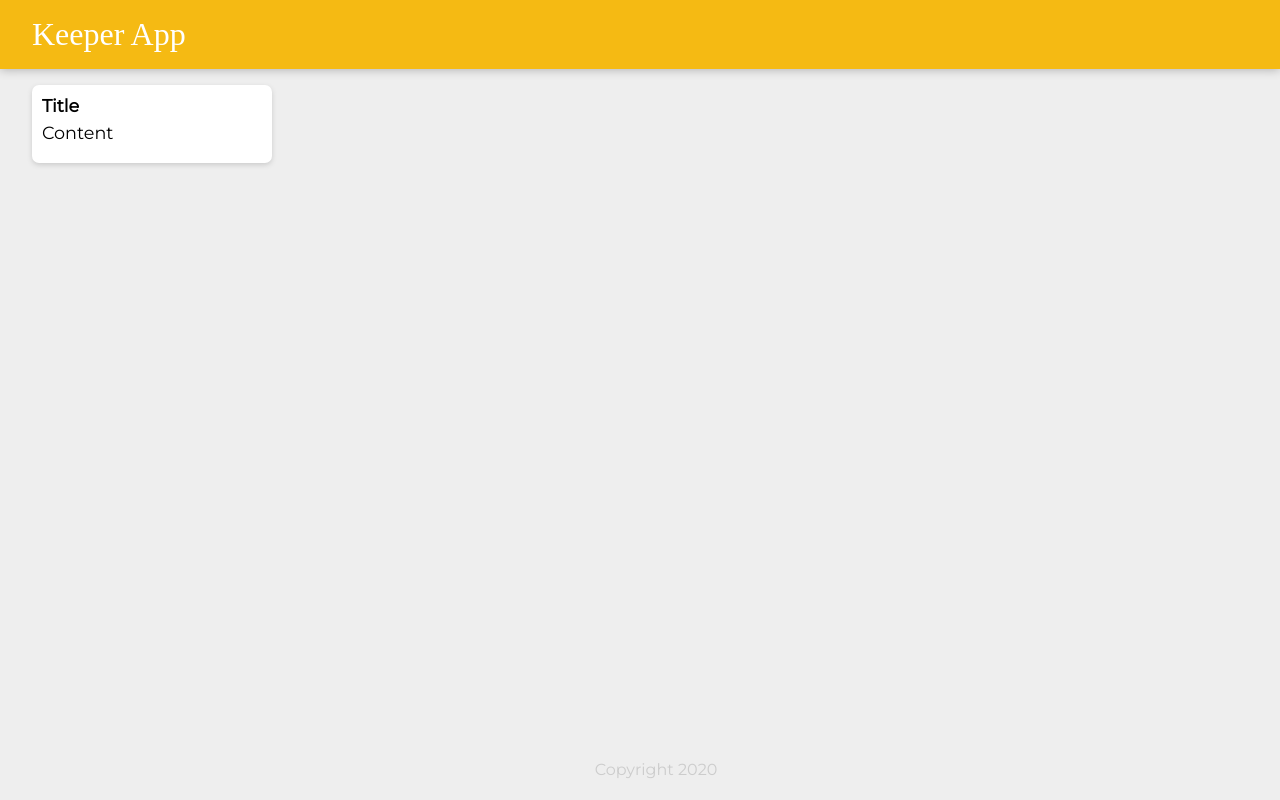
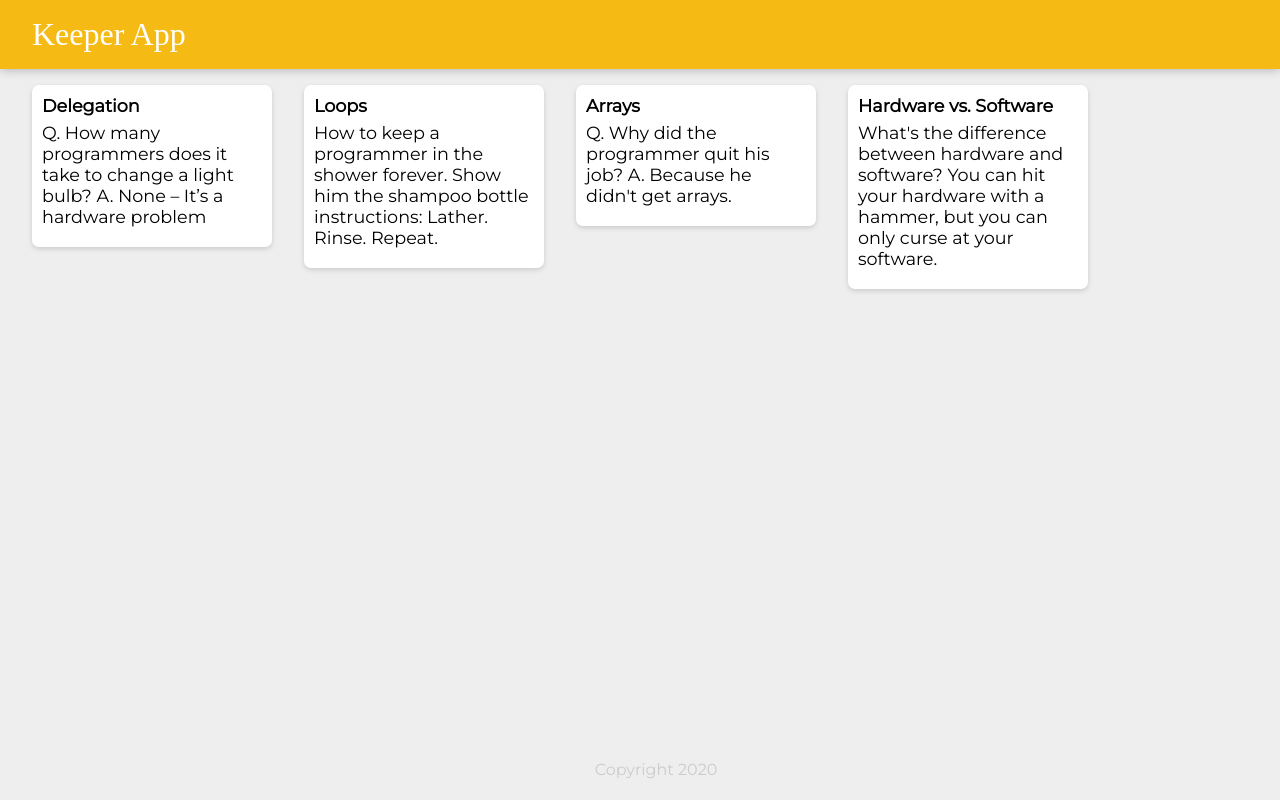
Before and after one commit to Light-Yagami14/Modified_todoList, a React (Create React App) app: page / in a window 1280 px wide. Built offline with nearby package versions, Linux system fonts and the light colour scheme; a web font is replaced by a local one.

Commit message:
keeper stage 2

```diff
--- a/src/components/App.jsx
+++ b/src/components/App.jsx
@@ -2,12 +2,21 @@
 import Footer from "./Footer";
 import Header from "./Header";
 import Notes from "./Notes";
+import {notes} from "../notes";
 
 function App(){
     return (
         <div>
             <Header />
-            <Notes />
+            {notes.map( note =>{
+                return (
+                <Notes
+                    key = {note.key}
+                    Title = {note.title}
+                    Content = {note.content}
+                />
+                );
+            })}
             <Footer />
         </div>
     );
--- a/src/components/Notes.jsx
+++ b/src/components/Notes.jsx
@@ -1,10 +1,10 @@
 import React from "react";
 
-function Notes(){
+function Notes(props){
     return (
     <div className="note">
-        <h1>Title</h1>
-        <p>Content</p>
+        <h1>{props.Title}</h1>
+        <p>{props.Content}</p>
     </div>
     );
 }
--- /dev/null
+++ b/src/notes.js
@@ -0,0 +1,28 @@
+const notes = [
+    {
+      key: 1,
+      title: "Delegation",
+      content:
+        "Q. How many programmers does it take to change a light bulb? A. None – It’s a hardware problem"
+    },
+    {
+      key: 2,
+      title: "Loops",
+      content:
+        "How to keep a programmer in the shower forever. Show him the shampoo bottle instructions: Lather. Rinse. Repeat."
+    },
+    {
+      key: 3,
+      title: "Arrays",
+      content:
+        "Q. Why did the programmer quit his job? A. Because he didn't get arrays."
+    },
+    {
+      key: 4,
+      title: "Hardware vs. Software",
+      content:
+        "What's the difference between hardware and software? You can hit your hardware with a hammer, but you can only curse at your software."
+    }
+];
+
+export {notes};
```
Also changed, not shown: src/index.js (+0 -12 lines).
